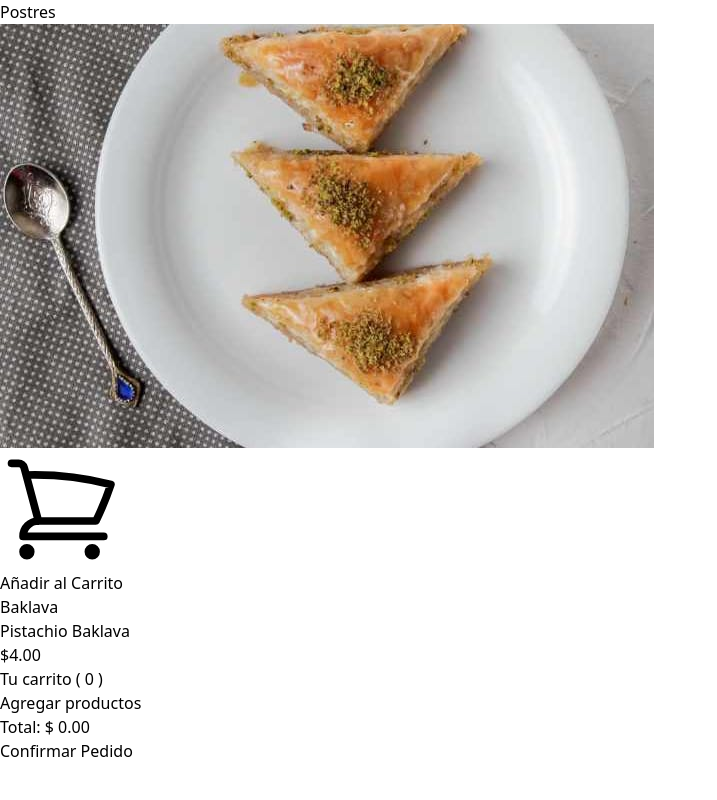
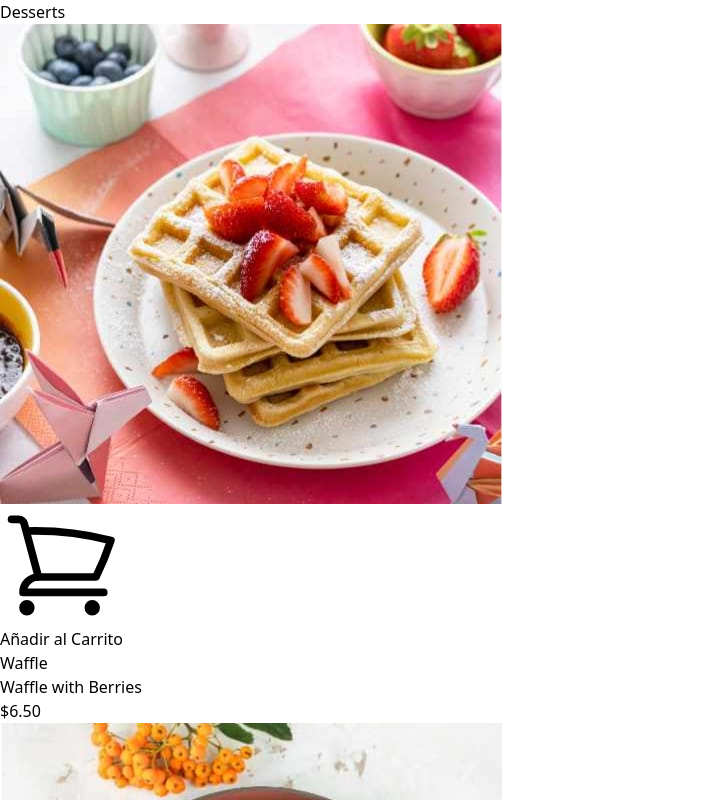
Before and after one commit to 21Geral/Grupal, a website with bundled scripts: page index.html in a window 1280 px wide. Shown: the top 800 px of the page, without its empty margins (0-717 px from the left). Built offline with nearby package versions, Linux system fonts and the light colour scheme.

Commit message:
lista de postres y carrito vacio

```diff
--- a/data.json
+++ b/data.json
@@ -1,10 +1,10 @@
 [
     {
        "image": {
-            "thumbnail": "./assets/images/image-waffle-thumbnail.jpg",
-            "mobile": "./assets/images/image-waffle-mobile.jpg",
-            "tablet": "./assets/images/image-waffle-tablet.jpg",
-            "desktop": "./assets/images/image-waffle-desktop.jpg"
+            "thumbnail": "./images/image-waffle-thumbnail.jpg",
+            "mobile": "./images/image-waffle-mobile.jpg",
+            "tablet": "./images/image-waffle-tablet.jpg",
+            "desktop": "./images/image-waffle-desktop.jpg"
        },
        "name": "Waffle with Berries",
        "category": "Waffle",
@@ -12,10 +12,10 @@
     },
     {
         "image": {
-            "thumbnail": "./assets/images/image-creme-brulee-thumbnail.jpg",
-            "mobile": "./assets/images/image-creme-brulee-mobile.jpg",
-            "tablet": "./assets/images/image-creme-brulee-tablet.jpg",
-            "desktop": "./assets/images/image-creme-brulee-desktop.jpg"
+            "thumbnail": "./images/image-creme-brulee-thumbnail.jpg",
+            "mobile": "./images/image-creme-brulee-mobile.jpg",
+            "tablet": "./images/image-creme-brulee-tablet.jpg",
+            "desktop": "./images/image-creme-brulee-desktop.jpg"
         },
         "name": "Vanilla Bean Crème Brûlée",
         "category": "Crème Brûlée",
@@ -23,10 +23,10 @@
      },
      {
         "image": {
-            "thumbnail": "./assets/images/image-macaron-thumbnail.jpg",
-            "mobile": "./assets/images/image-macaron-mobile.jpg",
-            "tablet": "./assets/images/image-macaron-tablet.jpg",
-            "desktop": "./assets/images/image-macaron-desktop.jpg"
+            "thumbnail": "./images/image-macaron-thumbnail.jpg",
+            "mobile": "./images/image-macaron-mobile.jpg",
+            "tablet": "./images/image-macaron-tablet.jpg",
+            "desktop": "./images/image-macaron-desktop.jpg"
         },
         "name": "Macaron Mix of Five",
         "category": "Macaron",
@@ -34,10 +34,10 @@
      },
      {
         "image": {
-            "thumbnail": "./assets/images/image-tiramisu-thumbnail.jpg",
-            "mobile": "./assets/images/image-tiramisu-mobile.jpg",
-            "tablet": "./assets/images/image-tiramisu-tablet.jpg",
-            "desktop": "./assets/images/image-tiramisu-desktop.jpg"
+            "thumbnail": "./images/image-tiramisu-thumbnail.jpg",
+            "mobile": "./images/image-tiramisu-mobile.jpg",
+            "tablet": "./images/image-tiramisu-tablet.jpg",
+            "desktop": "./images/image-tiramisu-desktop.jpg"
         },
         "name": "Classic Tiramisu",
         "category": "Tiramisu",
@@ -45,10 +45,10 @@
      },
      {
         "image": {
-            "thumbnail": "./assets/images/image-baklava-thumbnail.jpg",
-            "mobile": "./assets/images/image-baklava-mobile.jpg",
-            "tablet": "./assets/images/image-baklava-tablet.jpg",
-            "desktop": "./assets/images/image-baklava-desktop.jpg"
+            "thumbnail": "./images/image-baklava-thumbnail.jpg",
+            "mobile": "./images/image-baklava-mobile.jpg",
+            "tablet": "./images/image-baklava-tablet.jpg",
+            "desktop": "./images/image-baklava-desktop.jpg"
         },
         "name": "Pistachio Baklava",
         "category": "Baklava",
@@ -56,10 +56,10 @@
      },
      {
         "image": {
-            "thumbnail": "./assets/images/image-meringue-thumbnail.jpg",
-            "mobile": "./assets/images/image-meringue-mobile.jpg",
-            "tablet": "./assets/images/image-meringue-tablet.jpg",
-            "desktop": "./assets/images/image-meringue-desktop.jpg"
+            "thumbnail": "./images/image-meringue-thumbnail.jpg",
+            "mobile": "./images/image-meringue-mobile.jpg",
+            "tablet": "./images/image-meringue-tablet.jpg",
+            "desktop": "./images/image-meringue-desktop.jpg"
         },
         "name": "Lemon Meringue Pie",
         "category": "Pie",
@@ -67,10 +67,10 @@
      },
      {
         "image": {
-            "thumbnail": "./assets/images/image-cake-thumbnail.jpg",
-            "mobile": "./assets/images/image-cake-mobile.jpg",
-            "tablet": "./assets/images/image-cake-tablet.jpg",
-            "desktop": "./assets/images/image-cake-desktop.jpg"
+            "thumbnail": "./images/image-cake-thumbnail.jpg",
+            "mobile": "./images/image-cake-mobile.jpg",
+            "tablet": "./images/image-cake-tablet.jpg",
+            "desktop": "./images/image-cake-desktop.jpg"
         },
         "name": "Red Velvet Cake",
         "category": "Cake",
@@ -78,10 +78,10 @@
      },
      {
         "image": {
-            "thumbnail": "./assets/images/image-brownie-thumbnail.jpg",
-            "mobile": "./assets/images/image-brownie-mobile.jpg",
-            "tablet": "./assets/images/image-brownie-tablet.jpg",
-            "desktop": "./assets/images/image-brownie-desktop.jpg"
+            "thumbnail": "./images/image-brownie-thumbnail.jpg",
+            "mobile": "./images/image-brownie-mobile.jpg",
+            "tablet": "./images/image-brownie-tablet.jpg",
+            "desktop": "./images/image-brownie-desktop.jpg"
         },
         "name": "Salted Caramel Brownie",
         "category": "Brownie",
@@ -89,10 +89,10 @@
      },
      {
         "image": {
-            "thumbnail": "./assets/images/image-panna-cotta-thumbnail.jpg",
-            "mobile": "./assets/images/image-panna-cotta-mobile.jpg",
-            "tablet": "./assets/images/image-panna-cotta-tablet.jpg",
-            "desktop": "./assets/images/image-panna-cotta-desktop.jpg"
+            "thumbnail": "./images/image-panna-cotta-thumbnail.jpg",
+            "mobile": "./images/image-panna-cotta-mobile.jpg",
+            "tablet": "./images/image-panna-cotta-tablet.jpg",
+            "desktop": "./images/image-panna-cotta-desktop.jpg"
         },
         "name": "Vanilla Panna Cotta",
         "category": "Panna Cotta",
--- a/index.html
+++ b/index.html
@@ -7,57 +7,9 @@
     <link rel="stylesheet" href="./css/output.css" />
     <title>Proyecto</title>
   </head>
-  <body class="bg-[#fcf8f5] flex items-center justify-center h-screen">
+  <body class="bg-[#fcf8f5] flex items-center justify-center min-h-screen">
     <main class="w-full max-w-7xl p-4 grid grid-cols-1 md:grid-cols-[1fr_320px] gap-8">
-      <div class="contenedor-tarjetas">
-        <h2 class="text-[#372824] font-bold text-3xl mb-6">Postres</h2>
-        <div id="tarjetas" class="grid gap-4 grid-cols-1 sm:grid-cols-2 md:grid-cols-3"></div>
 
-        <div class="rounded-xl overflow-hidden">
-          <img src="./images/image-baklava-mobile.jpg" class="w-full h-auto" />
-        </div>
-
-        <div class="-mt-5 flex justify-center z-10 flex-col">
-          <div class="boton flex justify-center items-center">
-            <button
-              class="btn-agregar bg-white text-[#ec6d47] border border-[#ec6d47] px-4 py-1.5 rounded-full text-sm font-semibold hover:bg-[#fff2ee] transition flex items-center gap-2 shadow-md"
-            >
-              <svg xmlns="http://www.w3.org/2000/svg" fill="none" viewBox="0 0 24 24" stroke-width="1.5" stroke="currentColor" class="size-6">
-                <path
-                  stroke-linecap="round"
-                  stroke-linejoin="round"
-                  d="M2.25 3h1.386c.51 0 .955.343 1.087.835l.383 1.437M7.5 14.25a3 3 0 0 0-3 3h15.75m-12.75-3h11.218c1.121-2.3 2.1-4.684 2.924-7.138a60.114 60.114 0 0 0-16.536-1.84M7.5 14.25 5.106 5.272M6 20.25a.75.75 0 1 1-1.5 0 .75.75 0 0 1 1.5 0Zm12.75 0a.75.75 0 1 1-1.5 0 .75.75 0 0 1 1.5 0Z"
-                />
-              </svg>
-
-              Añadir al Carrito
-            </button>
-          </div>
-
-          <p class="mt-4 text-xs text-gray-500">Baklava</p>
-          <p class="text-sm font-semibold text-gray-800">Pistachio Baklava</p>
-          <p class="text-[15px] font-bold text-[#ea6950]">$4.00</p>
-        </div>
-      </div>
-      <div class="contenedor-carrito w-full md:sticky md:top-8 self-start">
-        <div class="bg-white rounded-xl shadow-md p-6 w-full">
-          <h2 class="text-lg font-bold text-red-700 mb-4">
-            Tu carrito (
-            <span class="cantidad-carrito">0</span>
-            )
-          </h2>
-          <div class="elementos-carrito">
-            <p class="text-gray-500 text-sm text-center">Agregar productos</p>
-          </div>
-          <p class="text-gray-700 font-bold text-right mt-4">
-            Total: $
-            <span class="total-carrito">0.00</span>
-          </p>
-          <button id="confirmar-pedido" class="confirmar-pedido bg-[#ea6950] text-white w-full mt-4 py-2 rounded-full hover:bg-[#d85a3f] transition">
-            Confirmar Pedido
-          </button>
-        </div>
-      </div>
     </main>
   </body>
 </html>
--- a/js/luis.js
+++ b/js/luis.js
@@ -0,0 +1,146 @@
+const getData = async () => {
+  const response = await fetch("../data.json");
+  const data = await response.json();
+  return data;
+};
+
+const listData = async () => {
+  const main = document.querySelector("main");
+  const sectionCard = document.createElement("section");
+  const sectionLittleCar = document.createElement("section");
+
+  const titleCard = document.createElement("h2");
+  titleCard.className = "text-[#372824] font-bold text-3xl mb-6";
+  titleCard.textContent = "Desserts";
+  sectionCard.appendChild(titleCard);
+
+  const contentCards = document.createElement("div");
+  contentCards.className =
+    "grid gap-4 grid-cols-1 sm:grid-cols-2 md:grid-cols-3";
+
+  try {
+    const data = await getData();
+
+    data.forEach((dessert) => {
+      const card = document.createElement("div");
+      card.className = "flex flex-col";
+
+      const contentImg = document.createElement("div");
+      contentImg.className = "rounded-xl overflow-hidden";
+
+      const picture = document.createElement("picture");
+
+      const sourceDesktop = document.createElement("source");
+      sourceDesktop.srcset = dessert.image.desktop;
+      sourceDesktop.media = "(min-width: 1024px)";
+
+      const sourceTablet = document.createElement("source");
+      sourceTablet.srcset = dessert.image.tablet;
+      sourceTablet.media = "(min-width: 768px)";
+
+      const img = document.createElement("img");
+      img.src = dessert.image.mobile;
+      img.alt = dessert.name;
+      img.className = "w-full h-auto rounded-xl";
+
+      picture.appendChild(sourceDesktop);
+      picture.appendChild(sourceTablet);
+      picture.appendChild(img);
+      contentImg.appendChild(picture);
+
+      const contentInfo = document.createElement("div");
+      contentInfo.className = "-mt-5 flex justify-center z-10 flex-col";
+
+      const botonDiv = document.createElement("div");
+      botonDiv.className = "boton flex justify-center items-center";
+
+      const button = document.createElement("button");
+      button.className =
+        "btn-agregar bg-white text-[#ec6d47] border border-[#ec6d47] px-4 py-1.5 rounded-full text-sm font-semibold hover:bg-[#fff2ee] transition flex items-center gap-2 shadow-md cursor pointer";
+
+      button.innerHTML = `
+        <svg xmlns="http://www.w3.org/2000/svg" fill="none" viewBox="0 0 24 24" stroke-width="1.5" stroke="currentColor" class="size-6">
+          <path stroke-linecap="round" stroke-linejoin="round" d="M2.25 3h1.386c.51 0 .955.343 1.087.835l.383 1.437M7.5 14.25a3 3 0 0 0-3 3h15.75m-12.75-3h11.218c1.121-2.3 2.1-4.684 2.924-7.138a60.114 60.114 0 0 0-16.536-1.84M7.5 14.25 5.106 5.272M6 20.25a.75.75 0 1 1-1.5 0 .75.75 0 0 1 1.5 0Zm12.75 0a.75.75 0 1 1-1.5 0 .75.75 0 0 1 1.5 0Z" />
+        </svg>
+        Añadir al Carrito
+      `;
+
+      botonDiv.appendChild(button);
+
+      const p1 = document.createElement("p");
+      p1.className = "mt-4 text-xs text-gray-500";
+      p1.textContent = dessert.category;
+
+      const p2 = document.createElement("p");
+      p2.className = "text-sm font-semibold text-gray-800";
+      p2.textContent = dessert.name;
+
+      const p3 = document.createElement("p");
+      p3.className = "text-[15px] font-bold text-[#ea6950]";
+      p3.textContent = `$${dessert.price.toFixed(2)}`;
+
+      contentInfo.appendChild(botonDiv);
+      contentInfo.appendChild(p1);
+      contentInfo.appendChild(p2);
+      contentInfo.appendChild(p3);
+
+      card.appendChild(contentImg);
+      card.appendChild(contentInfo);
+
+      contentCards.appendChild(card);
+    });
+
+    sectionCard.appendChild(contentCards);
+    main.appendChild(sectionCard);
+  } catch (error) {
+    console.error("Error al cargar JSON:", error);
+  }
+};
+
+const createLittleCarSection = () => {
+  const section = document.createElement("section");
+  section.className = "contenedor-carrito w-full md:sticky md:top-8 self-start";
+
+  const wrapper = document.createElement("div");
+  wrapper.className = "bg-white rounded-xl shadow-md p-6 w-full";
+
+  const h2 = document.createElement("h2");
+  h2.className = "text-lg font-bold text-red-700 mb-4";
+  h2.innerHTML = `Your Cart (<span>0</span>)`;
+
+  const elementsLittleCar = document.createElement("div");
+  elementsLittleCar.className ="flex flex-col justify-center items-center";
+
+  const emptyImg = document.createElement("img");
+  emptyImg.src = "./images/illustration-empty-cart.svg";
+  emptyImg.alt = "illustration-empty-cart.svg";
+  emptyImg.className = "w-[50%] h-auto rounded-xl";
+  const emptyMsg = document.createElement("p");
+  emptyMsg.className = "text-[#9d7871] text-sm text-center";
+  emptyMsg.textContent = "Your added items will appear here";
+  elementsLittleCar.appendChild(emptyImg);
+  elementsLittleCar.appendChild(emptyMsg);
+
+  const total = document.createElement("p");
+  total.className = "text-gray-700 font-bold text-right mt-4";
+  total.innerHTML = `Total: $<span class="total-carrito">0.00</span>`;
+
+  const button = document.createElement("button");
+  button.id = "confirmar-pedido";
+  button.className =
+    "confirmar-pedido bg-[#ea6950] text-white w-full mt-4 py-2 rounded-full hover:bg-[#d85a3f] transition";
+  button.textContent = "Confirmar Pedido";
+
+  wrapper.appendChild(h2);
+//   wrapper.appendChild(emptyImg);
+  wrapper.appendChild(elementsLittleCar);
+//   wrapper.appendChild(total);
+  section.appendChild(wrapper);
+
+  const main = document.querySelector("main");
+  if (main) main.appendChild(section);
+
+  return section;
+};
+
+export { listData, createLittleCarSection };
--- a/js/main.js
+++ b/js/main.js
@@ -0,0 +1,5 @@
+import { listData, createLittleCarSection } from "./luis.js";
+
+await listData();
+createLittleCarSection();
+// console.log(await listData());
```
Also changed, not shown: 1 other file.
